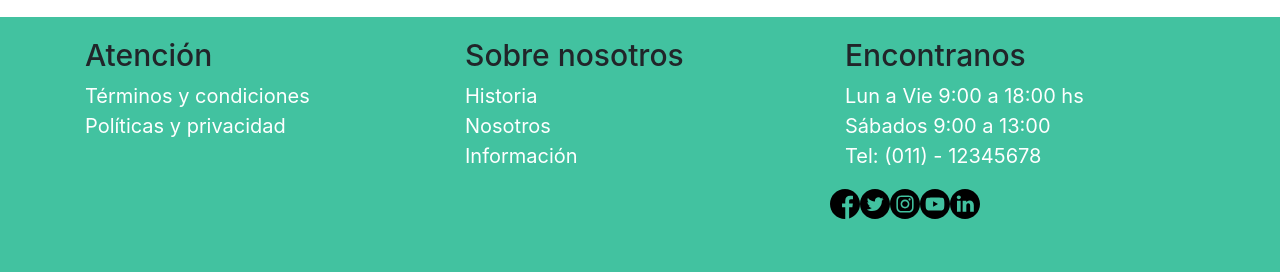
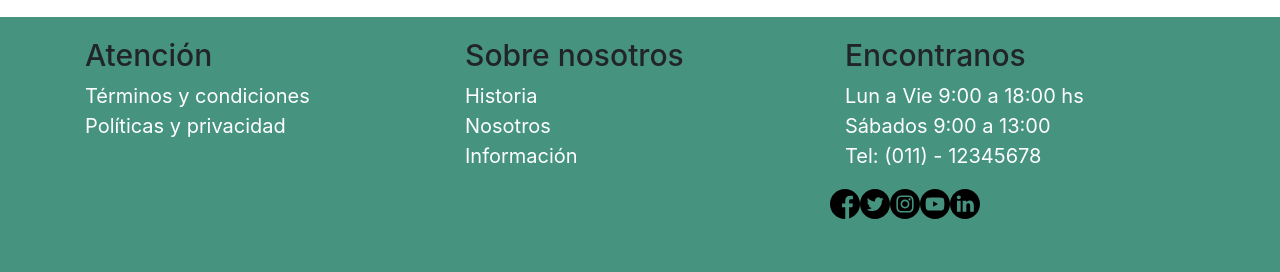
Before and after one commit to emmanueltabares/Rescate-Felino, a website: page index.html in a window 1280 px wide. Shown: the part 1104-1376 px from the top of the page. Drawn offline with nearby package versions, Linux system fonts and the light colour scheme; files that its build step writes are made by us from their sources.

Commit message:
Modifiqué el color del nav

```diff
--- a/scss/_variables.scss
+++ b/scss/_variables.scss
@@ -1,4 +1,4 @@
-$coral: #42C2A0;
+$coral: #46947f;
 $white: white;
 $fuente: 'Inter', sans-serif;
 $alto: 400px;
```
